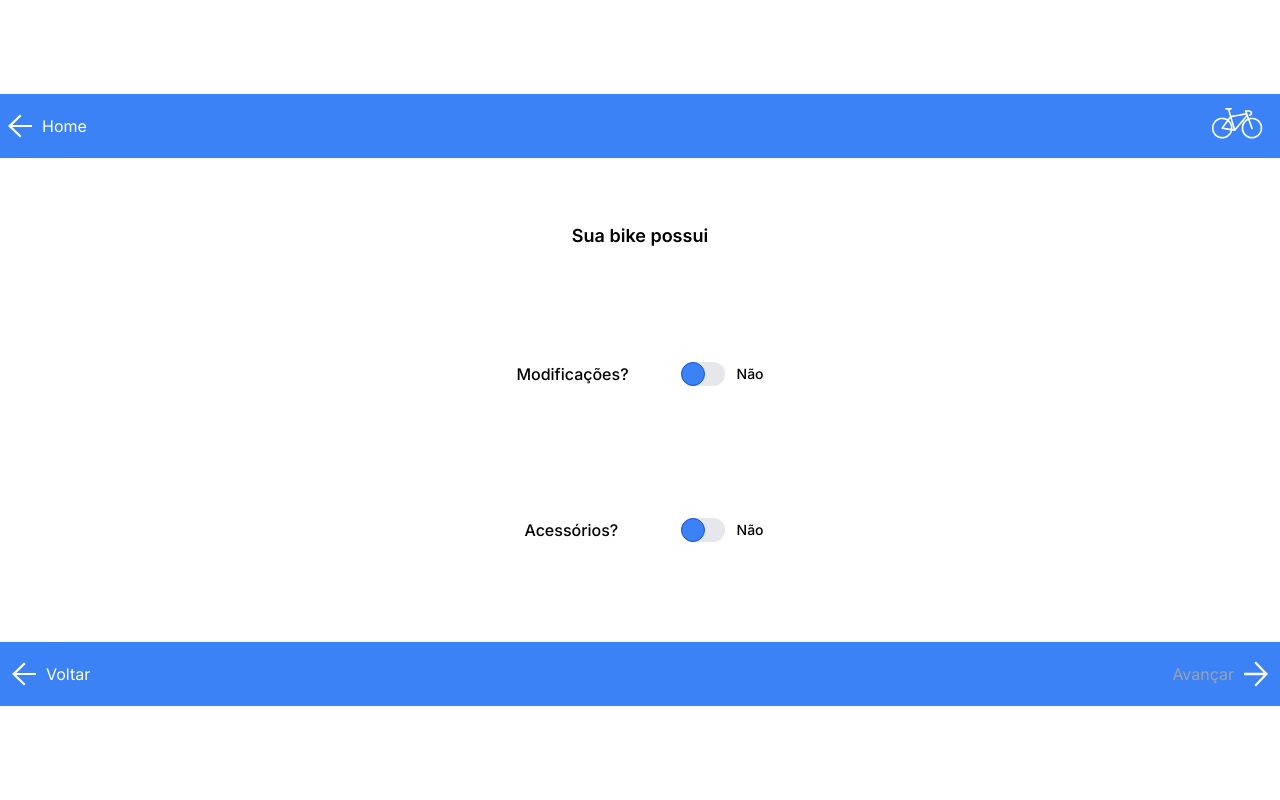
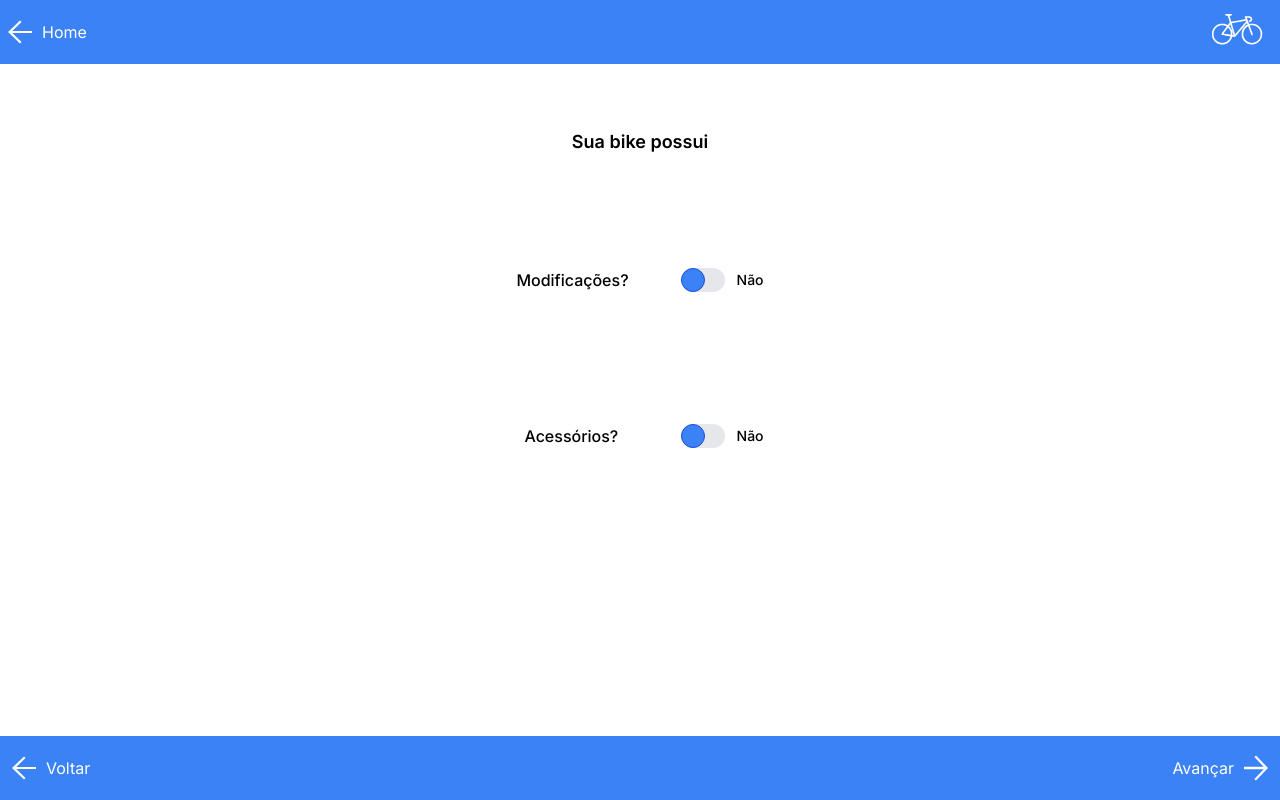
Before and after one commit to vgont/brainstormers-porto-bike, a Next.js app: page /modificacoes in a window 1280 px wide. Built offline with nearby package versions, Linux system fonts and the light colour scheme.

Commit message:
props added

```diff
--- a/src/app/modificacoes/page.tsx
+++ b/src/app/modificacoes/page.tsx
@@ -4,27 +4,29 @@ import Footer from "../components/Footer";
 import Header from "../components/Header";
 import Title from "../components/Title";
 import BikeComplement from "../components/BikeComplement";
-import useBikeStore from "../stores/useBikeStore";
+import { useState } from "react";
 
 export default function ModificacoesBike() {
-  const { isModified, setIsModified } = useBikeStore();
-  const { haveAcessory, setHaveAcessory } = useBikeStore();
+  const [isModified, setIsModified] = useState(false);
+  const [haveAcessory, setHaveAcessory] = useState(false);
 
   return (
-    <main className="flex flex-col justify-center items-center h-screen">
+    <main className="flex flex-col items-center h-screen">
       <Header />
       <Title>{"Sua bike possui"}</Title>
-      <div className="flex flex-col space-x-2">
+      <div className="flex flex-col space-x-2 mb-auto">
         <BikeComplement
           complement="Modificações"
-          onclick={() => setIsModified(!isModified)}
+          isToggled={isModified}
+          setIsToggled={setIsModified}
         />
         <BikeComplement
           complement="Acessórios"
-          onclick={() => setHaveAcessory(!haveAcessory)}
+          isToggled={haveAcessory}
+          setIsToggled={setHaveAcessory}
         />
       </div>
-      <Footer pathUrlBack="/tipo" pathUrlNext="/documentos" />
+      <Footer pathUrlBack="/eletrica" pathUrlNext="/documentos" isValidated />
     </main>
   );
 }
```
